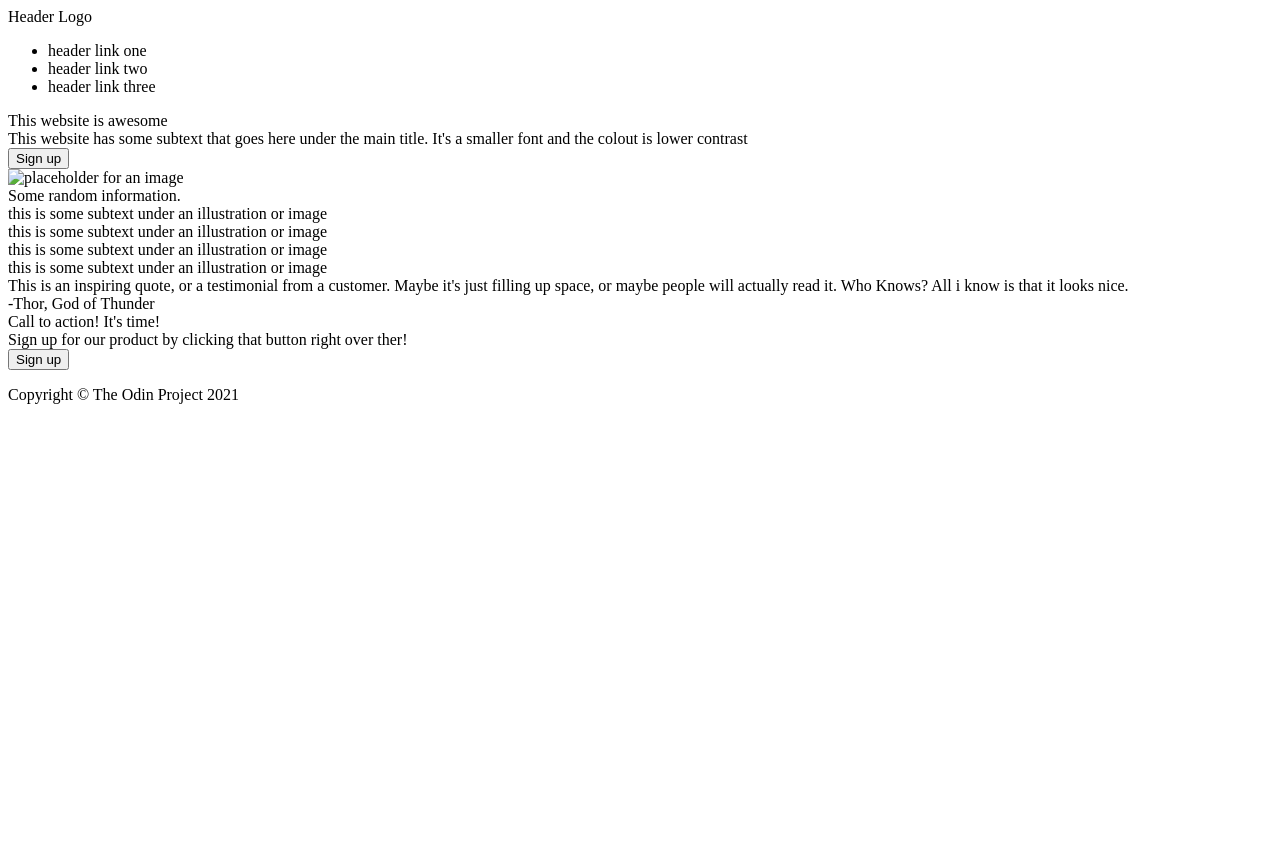
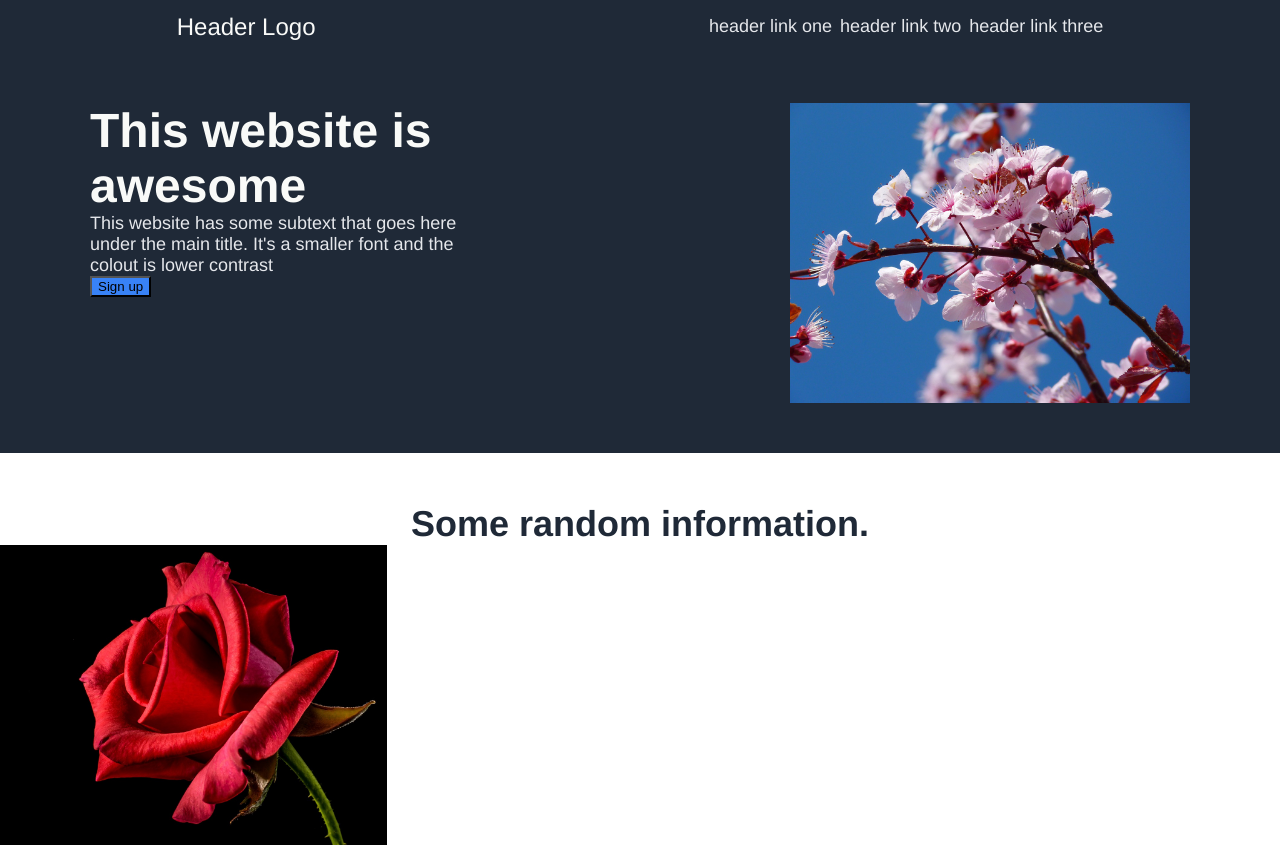
Before and after one commit to sumafujiko/landing-page, a plain HTML site: page index.html in a window 1280 px wide. Shown: the top 848 px of the page. Before the commit the page ends 800 px from the top, so only its background shows below. Drawn offline with Linux system fonts and the light colour scheme.

Commit message:
Added images, began editing to layout

```diff
--- a/index.html
+++ b/index.html
@@ -19,20 +19,35 @@
 
     <div class="begin">
         <div class="begin-p">
+            <div class="begin-c">
                 <div class="bold">This website is awesome</div>
                 <div class="p">This website has some subtext that goes here under the main title. It's a smaller font and the colout is lower contrast</div>
                 <button class="sign-up">Sign up</button>
             </div>
-
-        <img src="." alt="placeholder for an image"
+            <img src="./images/cherry-blossom.jpg" alt="Cherry Blossom"
+        </div>
     </div>
 
     <div class="mid-1">
-        <div class="mid-p"> Some random information.</div>
+        <div class="mid-p">
+            <div class="mid-c">Some random information.</div>
+            <div class="mid-img">
+                <img src="./images/red-rose.jpg" alt="Red Rose">
                 <div class="card">this is some subtext under an illustration or image</div>
+            </div>
+            <div class="mid-img">
+                <img src="./images/blue-rose.jpg" alt="Blue Rose">
                 <div class="card">this is some subtext under an illustration or image</div>
+            </div>pg
+            <div class="mid-img">
+                <img src="./images/orange-rose.jpg" alt="Orange Rose">
                 <div class="card">this is some subtext under an illustration or image</div>
+            </div>
+            <div class="mid-img">
+                <img src="./images/purple.rose.jpg" alt="Purple Rose">
                 <div class="card">this is some subtext under an illustration or image</div>
+            </div>
+        </div>
     </div>
 
     <div class="mid-2">
--- a/style.css
+++ b/style.css
@@ -0,0 +1,124 @@
+html {
+    font-family: 'Franklin Gothic Medium', 'Arial Narrow', Arial, sans-serif;
+}
+
+body {
+    display: flex;
+    flex-direction: column;
+    color: #F9FAF8;
+    min-height: 100vh;
+    margin: 0px;
+    padding: 0px;
+}
+
+.header,
+.begin,
+.footer {
+    background-color: #1f2937;
+}
+
+/* Main Containers */
+
+.header {
+    display: flex;
+    justify-content: space-around;
+    align-items: center;
+}
+
+.begin-p {
+    display: flex;
+    padding: 50px 50px;
+    justify-content: center;
+    gap: 300px;
+}
+
+.mid-1 {
+    background-color: white;
+    display: flex;
+}
+
+.mid-2 {
+    background-color: #E5E7EB;
+    display: flex;
+}
+
+.popup {
+    display: flex;
+}
+
+.footer {
+    display: flex;
+}
+
+/* Sub Containers */
+
+.begin-c {
+    width: 400px;
+}
+
+.mid-c {
+    font-size: 36px;
+    font-weight: bolder;
+    color: #1f2937;
+    display: flex;
+    justify-content: center;
+    align-items: center;
+    padding-top: 50px;
+}
+
+.mid-p {
+    display: flex;
+    flex-direction: column;
+    flex: 1;
+}
+
+.mid-img {
+    width: 50px;
+}
+
+img {
+    height: 300px;
+    width: auto;
+}
+
+.bold {
+    font-weight: bolder;
+    color: #F9FAF8;
+    font-size: 48px;
+}
+
+.p {
+    font-size: 18px;
+    color: #E5E7EB;
+}
+
+.logo {
+    font-size: 24px;
+    color: #F9FAF8;
+}
+
+.quote {
+    font-size: 36px;
+    color: #1f2937;
+    font-style: italic;
+}
+
+.popup,
+.begin .sign-up {
+    background-color: #3882F6;
+}
+
+.card {
+    color: #1f2937;
+}
+
+li {
+    list-style-type: none;
+    color: #E5E7EB;
+    font-size: 18px;
+}
+
+ul {
+    display: flex;
+    gap: 8px;
+}
```
Also changed, not shown: images/blue-rose.jpg (added), images/cherry-blossom.jpg (added), images/orange-rose.jpg (added), images/purple.rose.jpg (added), images/red-cherry.jpg (added), images/red-rose.jpg (added). Lines whose indentation alone changed are shown as unchanged.
